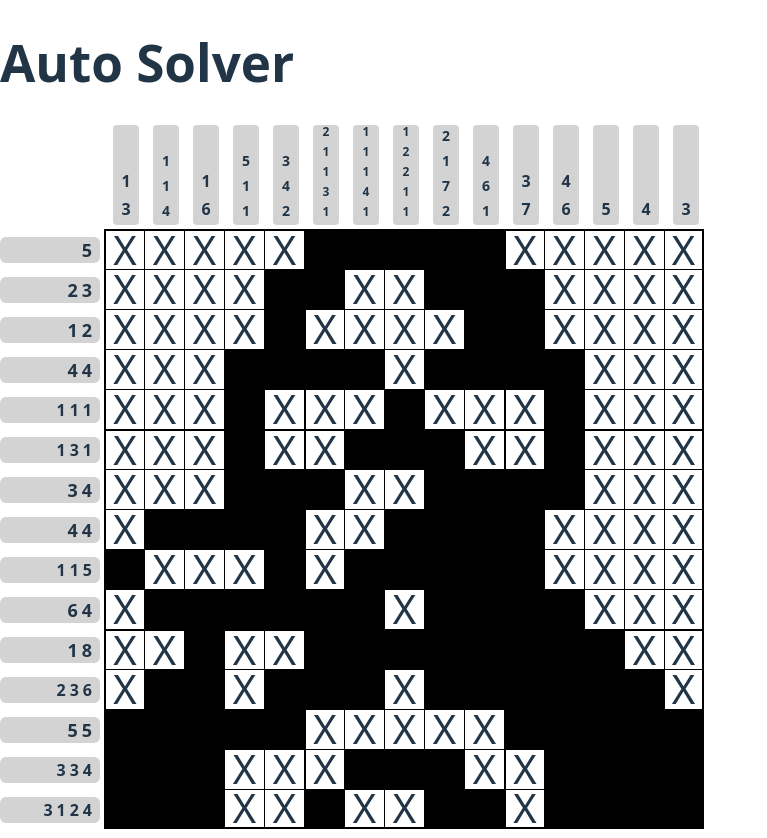
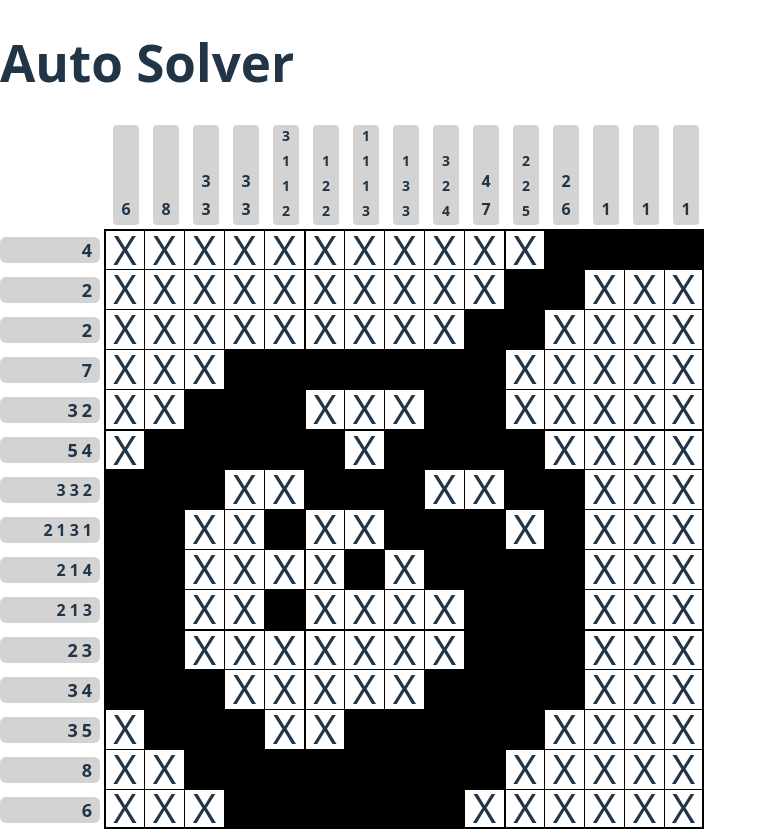
Before and after one commit to BorisKozo/pic-a-pix, a React (Vite) app: page /solver in a window 1280 px wide. Shown: the whole page, without its empty margins (0-767 px from the left). Built offline with nearby package versions, Linux system fonts and the light colour scheme.

Commit message:
Undo stack for main game and a level I wanted to make sure is solveable

```diff
--- a/src/App.tsx
+++ b/src/App.tsx
@@ -22,7 +22,7 @@ const router = createBrowserRouter([
     },
     {
         path: '/solver',
-        element: <Solver clues={levels.hard1.clues}></Solver>
+        element: <Solver clues={levels.level632.clues}></Solver>
     }
 ]);
 
--- a/src/BoardData.ts
+++ b/src/BoardData.ts
@@ -162,4 +162,14 @@ export class BoardData {
         }
         return result;
     }
+
+    clone(): BoardData {
+        const result = new BoardData(this.size, []);
+        for (let i = 0; i < this.size; i++) {
+            for (let j = 0; j < this.size; j++) {
+                result.setSquare(i, j, this.getSquare(i, j)!);
+            }
+        }
+        return result;
+    }
 }
--- a/src/game/Game.tsx
+++ b/src/game/Game.tsx
@@ -11,7 +11,8 @@ export interface IGameProps {
 }
 
 const Game: FC<IGameProps> = ({level}) => {
-    const [playBoard, setPlayBoard] = useState<{ data: BoardData }>({data: new BoardData(level.size, [])});
+    const [playBoard, setPlayBoard] = useState<BoardData>(new BoardData(level.size, []));
+    const [undoStack, setUndoStack] = useState<BoardData[]>([]);
     const [currentMark, setCurrentMark] = useState<SquareMark>('black');
     const [currentMoveMark, setCurrentMoveMark] = useState<SquareMark>('black');
 
@@ -25,27 +26,31 @@ const Game: FC<IGameProps> = ({level}) => {
 
 
     const onClickHandler = (row: number, col: number) => {
-        if (playBoard.data.getSquare(row, col) === currentMark) {
-            playBoard.data.setSquare(row, col, "white");
+        const newBoard = playBoard.clone();
+        if (playBoard.getSquare(row, col) === currentMark) {
+            newBoard.setSquare(row, col, "white");
             setCurrentMoveMark('white');
         } else {
-            playBoard.data.setSquare(row, col, currentMark);
+            newBoard.setSquare(row, col, currentMark);
             setCurrentMoveMark(currentMark);
         }
 
-        if (!isEmptyMark(playBoard.data.getSquare(row, col))) {
-            autoX(playBoard.data, row, col, clues);
+        if (!isEmptyMark(newBoard.getSquare(row, col))) {
+            autoX(newBoard, row, col, clues);
         }
-        setPlayBoard({data: playBoard.data});
+        setUndoStack([playBoard, ...undoStack]);
+        setPlayBoard(newBoard);
     };
 
     const onMoveHandler = (row: number, col: number) => {
-        if (playBoard.data.getSquare(row, col) !== currentMoveMark) {
-            playBoard.data.setSquare(row, col, currentMoveMark);
+        if (playBoard.getSquare(row, col) !== currentMoveMark) {
+            const newBoard = playBoard.clone();
+            newBoard.setSquare(row, col, currentMoveMark);
             if (!isEmptyMark(currentMoveMark)) {
-                autoX(playBoard.data, row, col, clues);
+                autoX(newBoard, row, col, clues);
             }
-            setPlayBoard({data: playBoard.data});
+            setUndoStack([playBoard, ...undoStack]);
+            setPlayBoard(newBoard);
         }
     };
 
@@ -53,11 +58,20 @@ const Game: FC<IGameProps> = ({level}) => {
     return (<div>
         <h1>{level.name}</h1>
         <CluesWrapper squareSize={40} clues={clues}>
-            <Board boardData={playBoard.data} squareSize={40} onClick={onClickHandler} onMove={onMoveHandler}></Board>
+            <Board boardData={playBoard} squareSize={40} onClick={onClickHandler} onMove={onMoveHandler}></Board>
         </CluesWrapper>
         <MarkSelector initialState={'black'} allowedMarks={['black', 'X']} onChange={(mark) => {
             setCurrentMark(mark);
         }}></MarkSelector>
+        <div>
+            {undoStack.length && <button onClick={() => {
+                if (undoStack.length > 0) {
+                    setPlayBoard(undoStack[0]);
+                    setUndoStack(undoStack.slice(1));
+                }
+            }}>Undo</button>}
+            Undo stack has {undoStack.length} items
+        </div>
     </div>);
 }
 
--- a/src/levels.ts
+++ b/src/levels.ts
@@ -16,7 +16,7 @@ export interface ILevelMap {
 
 export const levels: ILevelMap = {
     hard1: {
-        name: 'Hard 1',
+        name: 'Diver',
         size: 15,
         clues: {
             rowClues: [
@@ -26,6 +26,45 @@ export const levels: ILevelMap = {
                 [1, 3], [1, 1, 4], [1, 6], [5, 1, 1], [3, 4, 2], [2, 1, 1, 3, 1], [1, 1, 1, 4, 1], [1, 2, 2, 1, 1], [2, 1, 7, 2], [4, 6, 1], [3, 7], [4, 6], [5], [4], [3]
             ]
         }
-    }
-
+    },
+   level632:{
+        name: 'Cherry',
+       size:15,
+       clues:{
+            rowClues:[
+                [4],
+                [2],
+                [2],
+                [7],
+                [3, 2],
+                [5, 4],
+                [3, 3, 2],
+                [2, 1, 3, 1],
+                [2, 1, 4],
+                [2, 1, 3],
+                [2, 3],
+                [3, 4],
+                [3, 5],
+                [8],
+                [6]
+            ],
+           colClues:[
+               [6],
+               [8],
+               [3, 3],
+               [3, 3],
+               [3, 1, 1, 2],
+               [1, 2, 2],
+               [1, 1, 1, 3],
+               [1, 3, 3],
+               [3,2,4],
+               [4, 7],
+               [2,2,5],
+               [2, 6],
+               [1],
+               [1],
+               [1]
+           ]
+       }
+   }
 }
```
